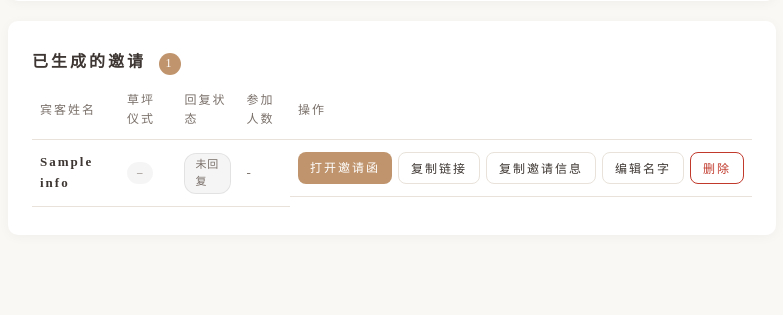
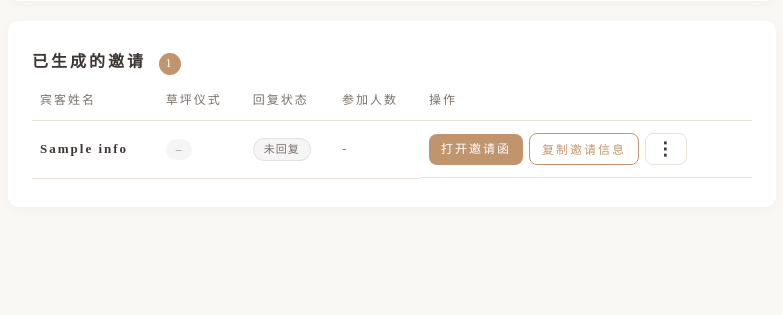
Before and after one commit to mycloudai/wedding_invitation, a Flask app: template templates/admin_dashboard.html in a window 1280 px wide. Shown: the part 1361-1676 px from the top of the page, without its empty margins (248-1031 px from the left). After the commit the page ends 1540 px from the top, so only its background shows below. Run offline with Flask 3, Linux system fonts and the light colour scheme; the template is opened without the code that fills it: most values are stand-ins (such as "Sample title", 1, 10 or a date in 2020); parts of the project's set-up code (start-up, migrations or seed data) failed here and were passed over.

```diff
--- a/static/css/admin.css
+++ b/static/css/admin.css
@@ -154,6 +154,17 @@ input:focus {
 
 .btn-primary:hover {
     background: var(--color-accent-hover);
+}
+
+.btn-accent {
+    background: transparent;
+    border: 1px solid var(--color-accent);
+    color: var(--color-accent);
+}
+
+.btn-accent:hover {
+    background: var(--color-accent);
+    color: #fff;
 }
 
 .btn-outline {
@@ -371,6 +382,73 @@ input:focus {
     display: flex;
     gap: 6px;
     white-space: nowrap;
+    align-items: center;
+}
+
+/* ---------- Dropdown Menu ---------- */
+.dropdown {
+    position: relative;
+    display: inline-block;
+}
+
+.dropdown-toggle {
+    min-width: 36px;
+    padding: 6px 10px;
+    font-size: 18px;
+    line-height: 1;
+}
+
+.dropdown-toggle span {
+    display: block;
+    font-weight: bold;
+}
+
+.dropdown-menu {
+    display: none;
+    position: absolute;
+    right: 0;
+    top: 100%;
+    margin-top: 4px;
+    background: var(--color-card);
+    border: 1px solid var(--color-border);
+    border-radius: 8px;
+    box-shadow: 0 4px 16px rgba(0, 0, 0, 0.1);
+    min-width: 180px;
+    z-index: 1000;
+    padding: 4px 0;
+}
+
+.dropdown-menu.show {
+    display: block;
+}
+
+.dropdown-item {
+    display: block;
+    padding: 8px 16px;
+    color: var(--color-text);
+    text-decoration: none;
+    font-size: 13px;
+    cursor: pointer;
+    transition: background 0.2s;
+    white-space: nowrap;
+}
+
+.dropdown-item:hover {
+    background: var(--color-bg);
+}
+
+.dropdown-item-danger {
+    color: var(--color-danger);
+}
+
+.dropdown-item-danger:hover {
+    background: rgba(192, 57, 43, 0.08);
+}
+
+.dropdown-divider {
+    height: 1px;
+    background: var(--color-border);
+    margin: 4px 0;
 }
 
 .empty-msg {
--- a/static/js/admin.js
+++ b/static/js/admin.js
@@ -20,6 +20,45 @@ function showToast(msg) {
     toast.classList.add('show');
     setTimeout(() => toast.classList.remove('show'), 2200);
 }
+
+// ---------- Dropdown Menu ----------
+window.toggleDropdown = function(code) {
+    const dropdown = document.getElementById('dropdown-' + code);
+    if (!dropdown) return;
+
+    const isShowing = dropdown.classList.contains('show');
+
+    // Close all other dropdowns
+    document.querySelectorAll('.dropdown-menu.show').forEach(function(menu) {
+        menu.classList.remove('show');
+    });
+
+    // Toggle current dropdown
+    if (!isShowing) {
+        dropdown.classList.add('show');
+    }
+}
+
+// Close dropdown when clicking outside
+document.addEventListener('click', function(e) {
+    if (!e.target.closest('.dropdown')) {
+        document.querySelectorAll('.dropdown-menu.show').forEach(function(menu) {
+            menu.classList.remove('show');
+        });
+    }
+});
+
+// Prevent dropdown from closing when clicking inside
+document.addEventListener('click', function(e) {
+    if (e.target.closest('.dropdown-item')) {
+        // Close the dropdown after action
+        setTimeout(function() {
+            document.querySelectorAll('.dropdown-menu.show').forEach(function(menu) {
+                menu.classList.remove('show');
+            });
+        }, 100);
+    }
+});
 
 // ---------- Copy ----------
 function copyUrl() {
@@ -128,12 +167,18 @@ function addGuestToTable(code, name, fullUrl, ceremony) {
         '<td class="td-count"><span class="guest-count-none">-</span></td>' +
         '<td class="td-actions">' +
             '<a href="' + shortUrl + '" target="_blank" class="btn btn-sm btn-primary">打开邀请函</a>' +
-            '<button class="btn btn-sm btn-outline" onclick="copyText(\'' + escapeHtml(fullUrl) + '\')">复制链接</button>' +
-            '<button class="btn btn-sm btn-outline" onclick="copyInviteMessage(\'' + escapeHtml(name) + '\', \'' + escapeHtml(fullUrl) + '\')">复制邀请信息</button>' +
-            '<button class="btn btn-sm btn-outline btn-edit" onclick="editGuestName(\'' + code + '\')">编辑名字</button>' +
+            '<button class="btn btn-sm btn-accent" onclick="copyInviteMessage(\'' + escapeHtml(name) + '\', \'' + escapeHtml(fullUrl) + '\')">复制邀请信息</button>' +
+            '<div class="dropdown">' +
+                '<button class="btn btn-sm btn-outline dropdown-toggle" onclick="toggleDropdown(\'' + code + '\')"><span>⋮</span></button>' +
+                '<div class="dropdown-menu" id="dropdown-' + code + '">' +
+                    '<a class="dropdown-item" onclick="copyText(\'' + escapeHtml(fullUrl) + '\')">📋 复制链接</a>' +
+                    '<a class="dropdown-item" onclick="editGuestName(\'' + code + '\')">✏️ 编辑名字</a>' +
+                    '<div class="dropdown-divider"></div>' +
+                    '<a class="dropdown-item dropdown-item-danger" onclick="deleteGuest(\'' + code + '\')">🗑️ 删除</a>' +
+                '</div>' +
+            '</div>' +
             '<button class="btn btn-sm btn-primary btn-save" onclick="saveGuestName(\'' + code + '\')" style="display:none;">保存</button>' +
             '<button class="btn btn-sm btn-outline btn-cancel" onclick="cancelEditGuestName(\'' + code + '\')" style="display:none;">取消</button>' +
-            '<button class="btn btn-sm btn-danger" onclick="deleteGuest(\'' + code + '\')">删除</button>' +
         '</td>';
     tbody.prepend(tr);
 
@@ -276,12 +321,18 @@ function updateGuestRow(code, name, fullUrl, ceremony) {
         '<td class="td-count">' + countHtml + '</td>' +
         '<td class="td-actions">' +
             '<a href="' + shortUrl + '" target="_blank" class="btn btn-sm btn-primary">打开邀请函</a>' +
-            '<button class="btn btn-sm btn-outline" onclick="copyText(\'' + escapeHtml(fullUrl) + '\')">复制链接</button>' +
-            '<button class="btn btn-sm btn-outline" onclick="copyInviteMessage(\'' + escapeHtml(name) + '\', \'' + escapeHtml(fullUrl) + '\')">复制邀请信息</button>' +
-            '<button class="btn btn-sm btn-outline btn-edit" onclick="editGuestName(\'' + code + '\')">编辑名字</button>' +
+            '<button class="btn btn-sm btn-accent" onclick="copyInviteMessage(\'' + escapeHtml(name) + '\', \'' + escapeHtml(fullUrl) + '\')">复制邀请信息</button>' +
+            '<div class="dropdown">' +
+                '<button class="btn btn-sm btn-outline dropdown-toggle" onclick="toggleDropdown(\'' + code + '\')"><span>⋮</span></button>' +
+                '<div class="dropdown-menu" id="dropdown-' + code + '">' +
+                    '<a class="dropdown-item" onclick="copyText(\'' + escapeHtml(fullUrl) + '\')">📋 复制链接</a>' +
+                    '<a class="dropdown-item" onclick="editGuestName(\'' + code + '\')">✏️ 编辑名字</a>' +
+                    '<div class="dropdown-divider"></div>' +
+                    '<a class="dropdown-item dropdown-item-danger" onclick="deleteGuest(\'' + code + '\')">🗑️ 删除</a>' +
+                '</div>' +
+            '</div>' +
             '<button class="btn btn-sm btn-primary btn-save" onclick="saveGuestName(\'' + code + '\')" style="display:none;">保存</button>' +
             '<button class="btn btn-sm btn-outline btn-cancel" onclick="cancelEditGuestName(\'' + code + '\')" style="display:none;">取消</button>' +
-            '<button class="btn btn-sm btn-danger" onclick="deleteGuest(\'' + code + '\')">删除</button>' +
         '</td>';
 }
 
--- a/templates/admin_dashboard.html
+++ b/templates/admin_dashboard.html
@@ -182,12 +182,20 @@
                             </td>
                             <td class="td-actions">
                                 <a href="{{ url_for('invitation', code=code) }}" target="_blank" class="btn btn-sm btn-primary">打开邀请函</a>
-                                <button class="btn btn-sm btn-outline" onclick="copyText('{{ url_for('invitation', code=code, _external=True) }}')">复制链接</button>
-                                <button class="btn btn-sm btn-outline" onclick="copyInviteMessage('{{ info.name }}', '{{ url_for('invitation', code=code, _external=True) }}')">复制邀请信息</button>
-                                <button class="btn btn-sm btn-outline btn-edit" onclick="editGuestName('{{ code }}')">编辑名字</button>
+                                <button class="btn btn-sm btn-accent" onclick="copyInviteMessage('{{ info.name }}', '{{ url_for('invitation', code=code, _external=True) }}')">复制邀请信息</button>
+                                <div class="dropdown">
+                                    <button class="btn btn-sm btn-outline dropdown-toggle" onclick="toggleDropdown('{{ code }}')">
+                                        <span>⋮</span>
+                                    </button>
+                                    <div class="dropdown-menu" id="dropdown-{{ code }}">
+                                        <a class="dropdown-item" onclick="copyText('{{ url_for('invitation', code=code, _external=True) }}')">📋 复制链接</a>
+                                        <a class="dropdown-item" onclick="editGuestName('{{ code }}')">✏️ 编辑名字</a>
+                                        <div class="dropdown-divider"></div>
+                                        <a class="dropdown-item dropdown-item-danger" onclick="deleteGuest('{{ code }}')">🗑️ 删除</a>
+                                    </div>
+                                </div>
                                 <button class="btn btn-sm btn-primary btn-save" onclick="saveGuestName('{{ code }}')" style="display:none;">保存</button>
                                 <button class="btn btn-sm btn-outline btn-cancel" onclick="cancelEditGuestName('{{ code }}')" style="display:none;">取消</button>
-                                <button class="btn btn-sm btn-danger" onclick="deleteGuest('{{ code }}')">删除</button>
                             </td>
                         </tr>
                         {% endfor %}
```
